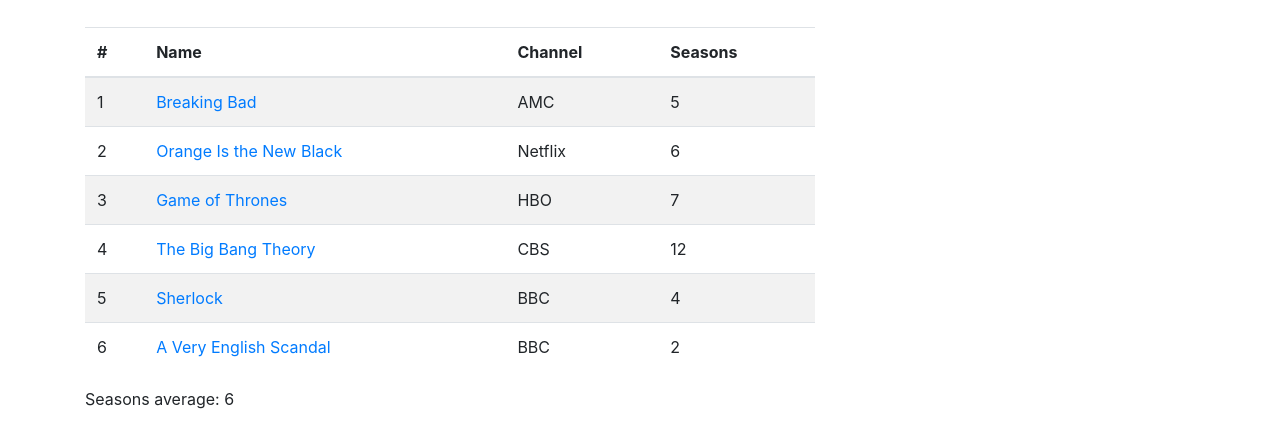
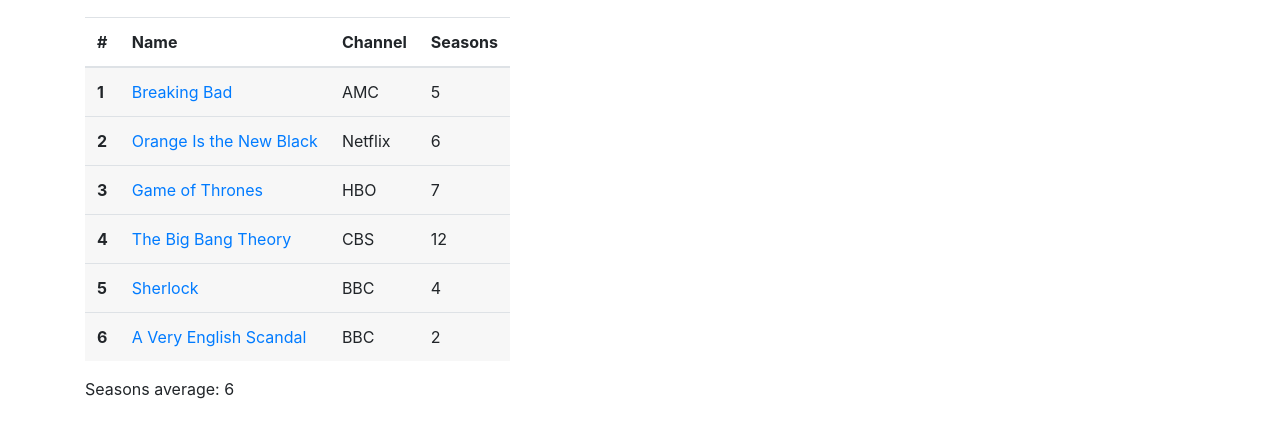
Before and after one commit to jbonilla123/Taller-1-2-TypeScript-DSW, a plain HTML site: page index.html in a window 1280 px wide. Shown: the part 61-508 px from the top of the page. Drawn offline with nearby package versions, Linux system fonts and the light colour scheme.

Commit message:
mejora de estilo

```diff
--- a/index.html
+++ b/index.html
@@ -14,8 +14,8 @@
             TV Series
         </h2>
         <div class="row">
-            <div class="col-8">
-                <table class="table table-striped">
+            <div class="col-auto">
+                <table class="table">
                     <thead>
                         <tr>
                             <th>#</th>
--- a/styles.css
+++ b/styles.css
@@ -4,8 +4,20 @@
     padding: 10px;
 }
 
-.table {
-    margin-top: 10px;
+.row {
+    margin-top: 20px;
+}
+
+thead {
+    background-color: white;
+}
+
+tbody tr {
+    background-color: #f7f7f7;
+}
+
+td:first-child {
+    font-weight: bold;
 }
 
 .series-link {
@@ -17,16 +29,8 @@
     text-decoration: underline;
 }
 
-.card {
-    margin-top: 20px;
-}
-
 .card-img-top {
     width: 100%;
     height: 100%;
     object-fit: cover;
 }
-
-.row {
-    margin-top: 20px;
-}
```
